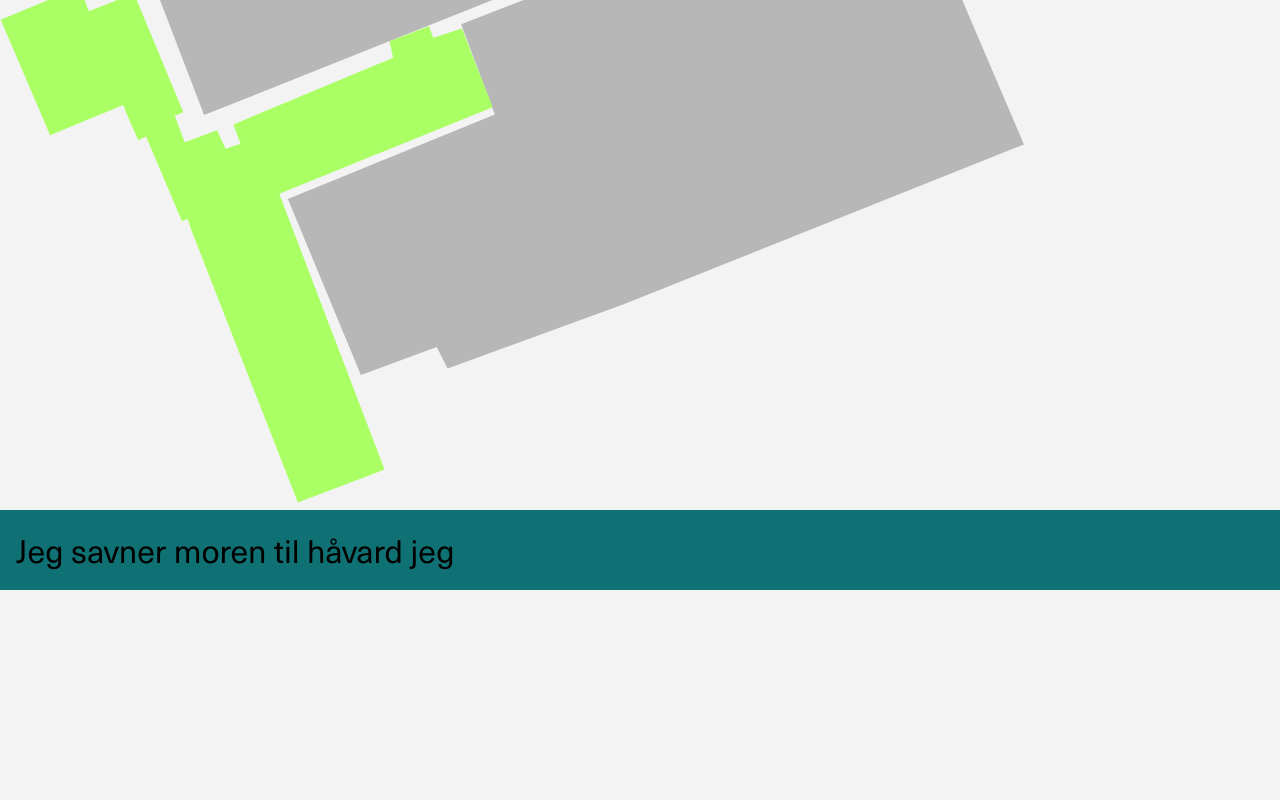
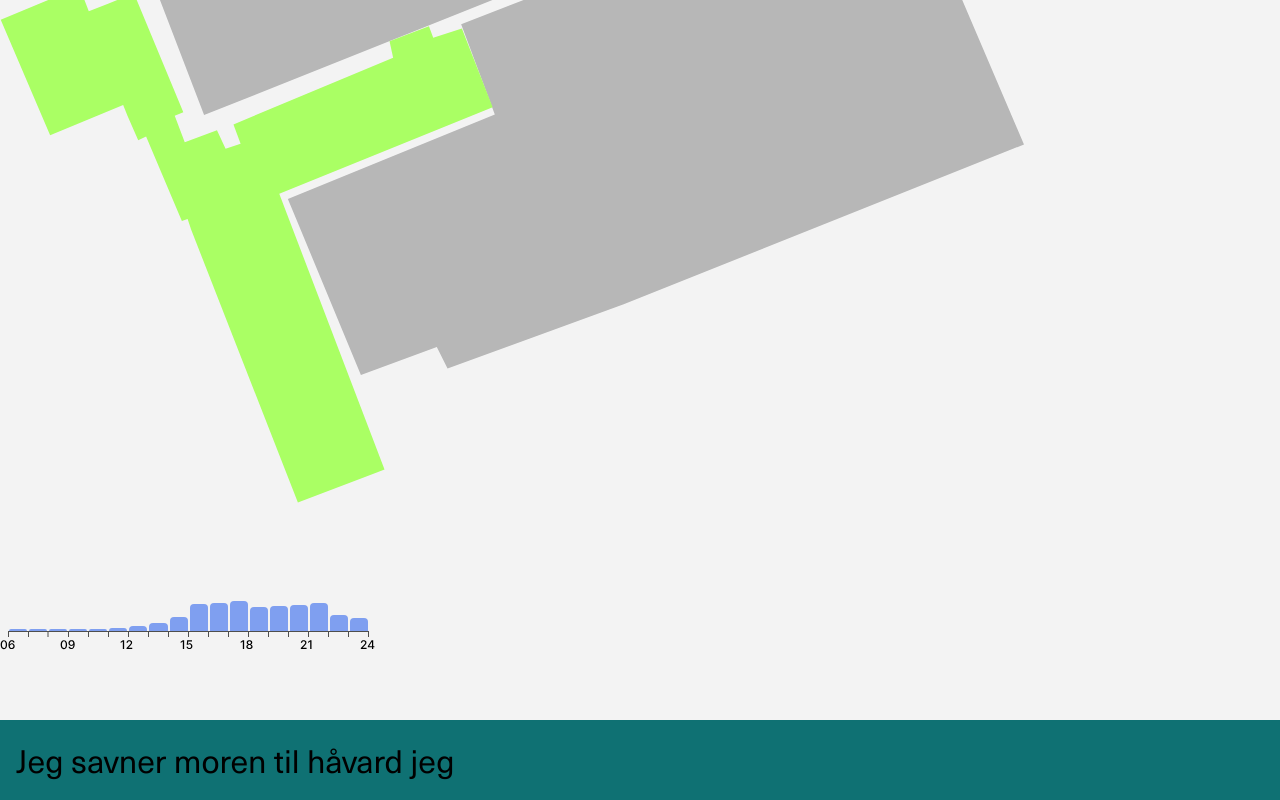
Before and after one commit to Simenfhe/Iot, a React (Vite) app in the folder Iot_front/: page / in a window 1280 px wide. Shown: the part 545-1345 px from the top of the page. Before the commit the page ends 1135 px from the top, so only its background shows below. Built offline with nearby package versions, Linux system fonts and the light colour scheme; no server answers; a web font is replaced by a local one.

Commit message:
histogram frontend componenet

```diff
--- a/Iot_front/Routes/Landing.jsx
+++ b/Iot_front/Routes/Landing.jsx
@@ -2,6 +2,7 @@ import React, { useState, useEffect } from 'react';
 import axios from '../functions/axios';
 import Meter from '../components/Meter/Meter';
 import Map from '../components/Map/Map';
+import Histogram from '../components/Histogram/Histogram';
 
 // import sensordata
 
@@ -9,6 +10,8 @@ function LandingPage() {
     const [count, setCount] = useState("0")
     const [temp, setTemp] = useState("0")
     const [air, setAir] = useState("0")
+    const histogram = [0, 0, 3, 5, 12, 2, 4, 7, 12, 24, 25, 27, 21, 22, 23, 25, 14, 11, 7, 6, 5, 0, 3, 1]
+    const capacity = 45
 
     useEffect(() => {
         // axios.get("/sse").then((response) => {
@@ -50,6 +53,7 @@ function LandingPage() {
                 <li>Det er {air} ledige plasser</li>
             </ul>
             <Map />
+            <Histogram histogram={histogram} capacity={capacity} />
 
         </main>
     )
--- /dev/null
+++ b/Iot_front/components/Histogram/Histogram.jsx
@@ -0,0 +1,54 @@
+import React from 'react'
+import { useEffect, useState } from 'react'
+import './Histogram.css'
+
+function Histogram(props) {
+
+    const [histogram, setHistogram] = useState([])
+    useEffect(() => {
+        setHistogram(props.histogram)
+    }, [props.histogram])
+
+
+    for (let i = 5; i < props.histogram.length - 1; i++) {
+        // [i].style.backgroundColor = "red"
+        let height = props.histogram[i] / props.capacity * 100
+        try {
+            const el = document.querySelectorAll(".bars li")[i]
+            el.style.height = height + "%"
+        } catch (e) {
+        }
+    }
+
+    return (
+        <><div className='histogram-container'>
+            <div className='histogram'>
+                <ul className="bars">
+                    <li></li>
+                    <li></li>
+                    <li></li>
+                    <li></li>
+                    <li></li>
+                    <li></li>
+                    <li></li>
+                    <li></li>
+                    <li></li>
+                    <li></li>
+                    <li></li>
+                    <li></li>
+                    <li></li>
+                    <li></li>
+                    <li></li>
+                    <li></li>
+                    <li></li>
+                    <li></li>
+                </ul>
+                <embed src="/histogramlinje.svg" type="" />
+            </div>
+        </div>
+        </>
+    )
+
+}
+
+export default Histogram
--- a/Iot_front/components/RoomCard/RoomCard.css
+++ b/Iot_front/components/RoomCard/RoomCard.css
@@ -0,0 +1,36 @@
+.histogram-container {
+    width: 300px;
+    height: 210px;
+    display: grid;
+    align-items: center;
+    /* transform: scale(2); */
+}
+
+.histogram {
+
+    display: flex;
+    display: flex;
+    flex-direction: column;
+}
+
+
+
+.bars {
+    display: flex;
+    flex-direction: row;
+    justify-content: space-between;
+    margin-left: 2.2%;
+    margin-right: 1.9%;
+    height: 50px;
+    display: flex;
+    flex-direction: row;
+    align-items: end;
+}
+
+.bars li {
+    background-color: #7F9FF0;
+    border: 1px solid transparent;
+    width: 100%;
+    margin: 0 1px;
+    border-radius: 4px 4px 0 0;
+}
```
Also changed, not shown: Iot_front/components/Histogram/Histogram.css (added), Iot_front/public/histogramlinje.svg (added).
